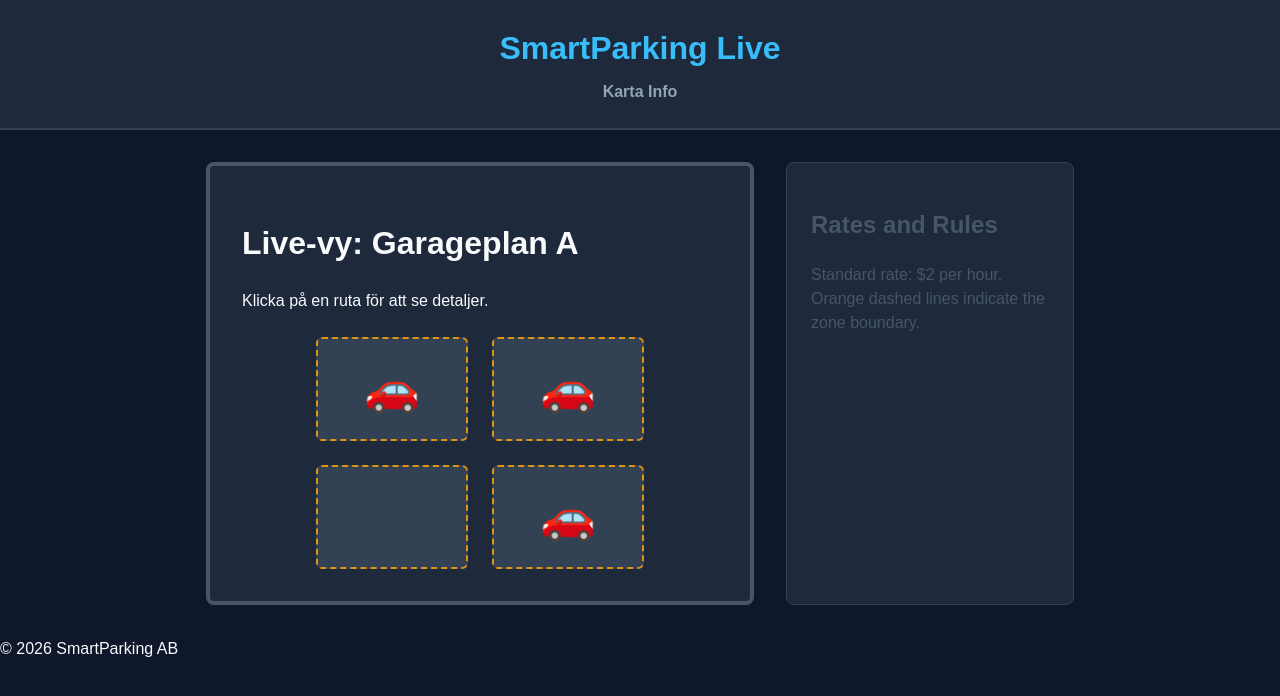
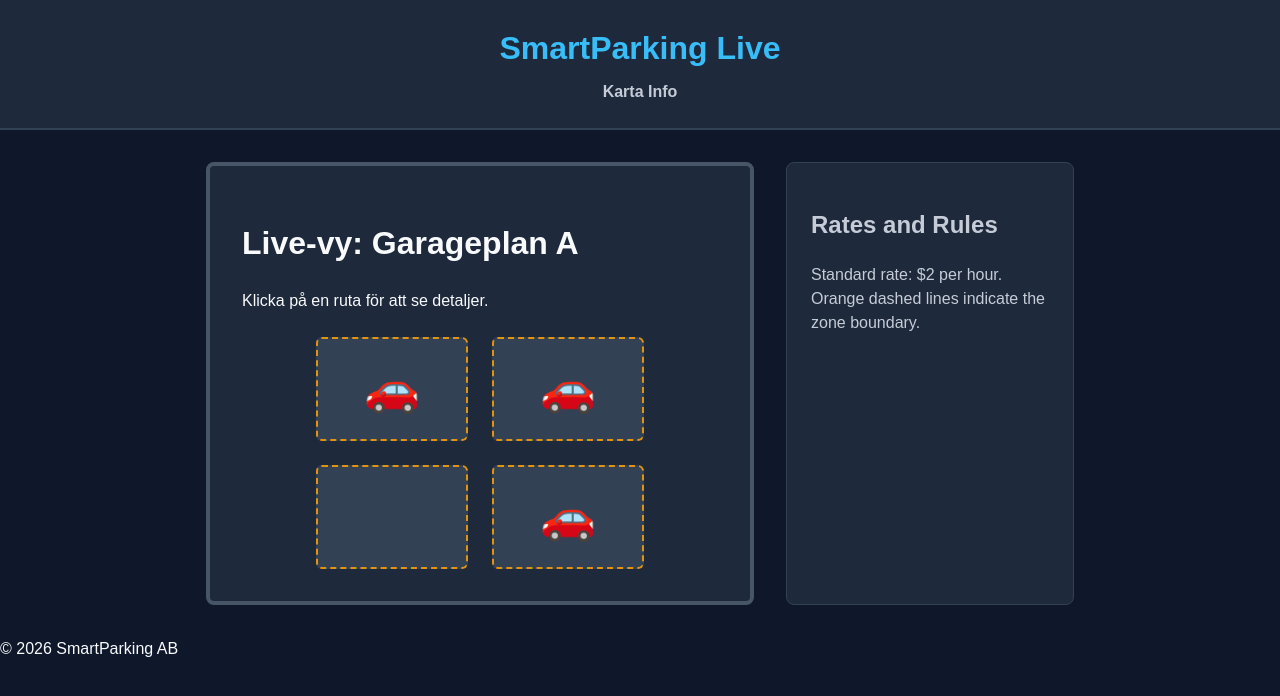
Before and after one commit to NiklasSod/lexicon_frontend_exercises, a plain HTML site: page 080626/index.html in a window 1280 px wide. Drawn offline with Linux system fonts and the light colour scheme.

Commit message:
update colors for lighthouse

```diff
--- a/080626/style.css
+++ b/080626/style.css
@@ -33,7 +33,7 @@ body {
 
 /* LEDTRÅD TILL ELEVERNA: Kontrollera avståndet/klickytan här för Lighthouse! */
 .menu-links a {
-    color: #94a3b8;
+    color: #c5ccd7;
     text-decoration: none;
     font-weight: bold;
 }
@@ -67,13 +67,12 @@ body {
 }
 
 .info-sidebar {
-    flex: 1; /* Tar upp mindre plats */
+    flex: 1;
     background-color: #1e293b;
     padding: 1.5rem;
     border-radius: 8px;
 
-    /* LEDTRÅD TILL ELEVERNA: Kontrasten på denna text är alldeles för svag! */
-    color: #475569;
+    color: #c5ccd7;
     border: 1px solid #334155;
 }
 
```
